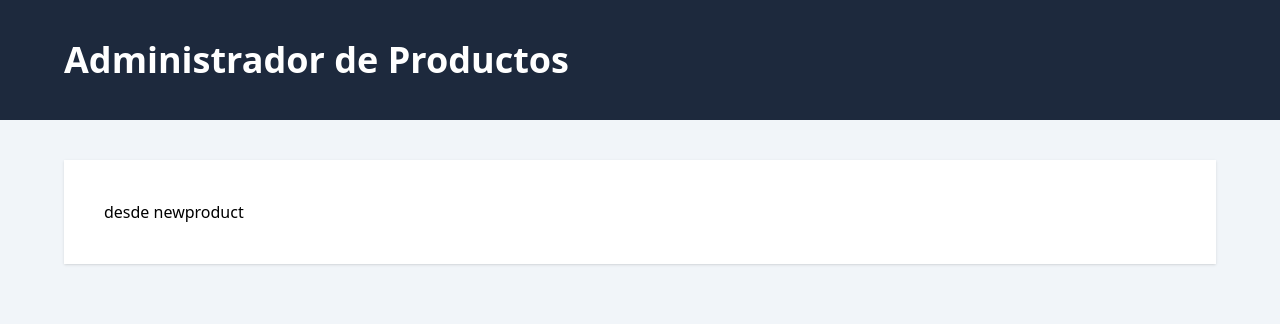
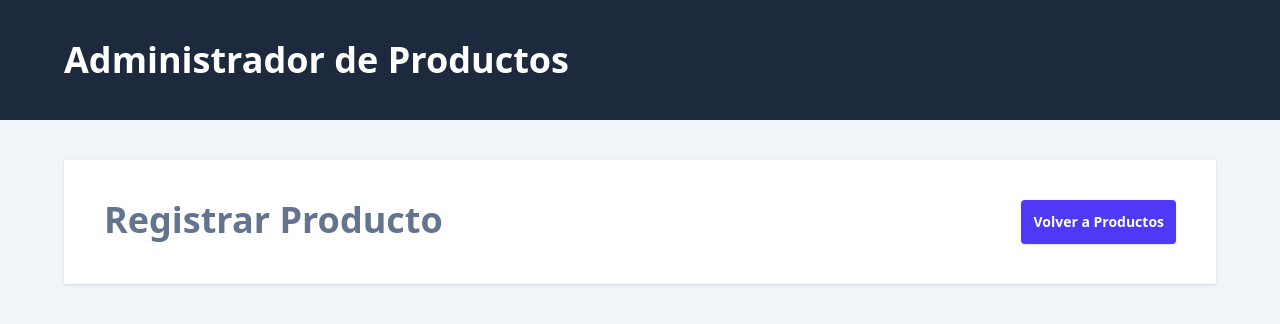
Before and after one commit to brunobenavent/administrador-productos-frontend, a React (Vite) app: page /productos/nuevo in a window 1280 px wide. Shown: the top 324 px of the page. Built offline with nearby package versions, Linux system fonts and the light colour scheme.

Commit message:
segundo commit

```diff
--- a/src/views/NewProduct.tsx
+++ b/src/views/NewProduct.tsx
@@ -1,8 +1,16 @@
+import { Link } from 'react-router-dom';
 
 export default function NewProduct() {
   return (
-    <div>
-        desde newproduct
-    </div>
+    <>
+      <div className='flex justify-between'>
+        <h2 className='text-4xl font-black text-slate-500'>Registrar Producto</h2>
+        <Link
+          to={'/'}
+          className='rounded bg-indigo-600 p-3 text-sm font-bold text-white shadow-sm hover:bg-indigo-500'
+
+        >Volver a Productos</Link>
+      </div>
+    </>
   )
 }
--- a/src/views/Products.tsx
+++ b/src/views/Products.tsx
@@ -1,9 +1,14 @@
-
+import { Link } from 'react-router-dom'
 
 export default function Products() {
   return (
-    <div>
-      Products
+    <div className='flex justify-between'>
+      <h2 className='text-4xl font-black text-slate-500'>Productos</h2>
+      <Link
+        to={'/productos/nuevo'}
+        className='rounded bg-indigo-600 p-3 text-sm font-bold text-white shadow-sm hover:bg-indigo-500'
+
+      >Agregar Producto</Link>
     </div>
   )
 }
```
